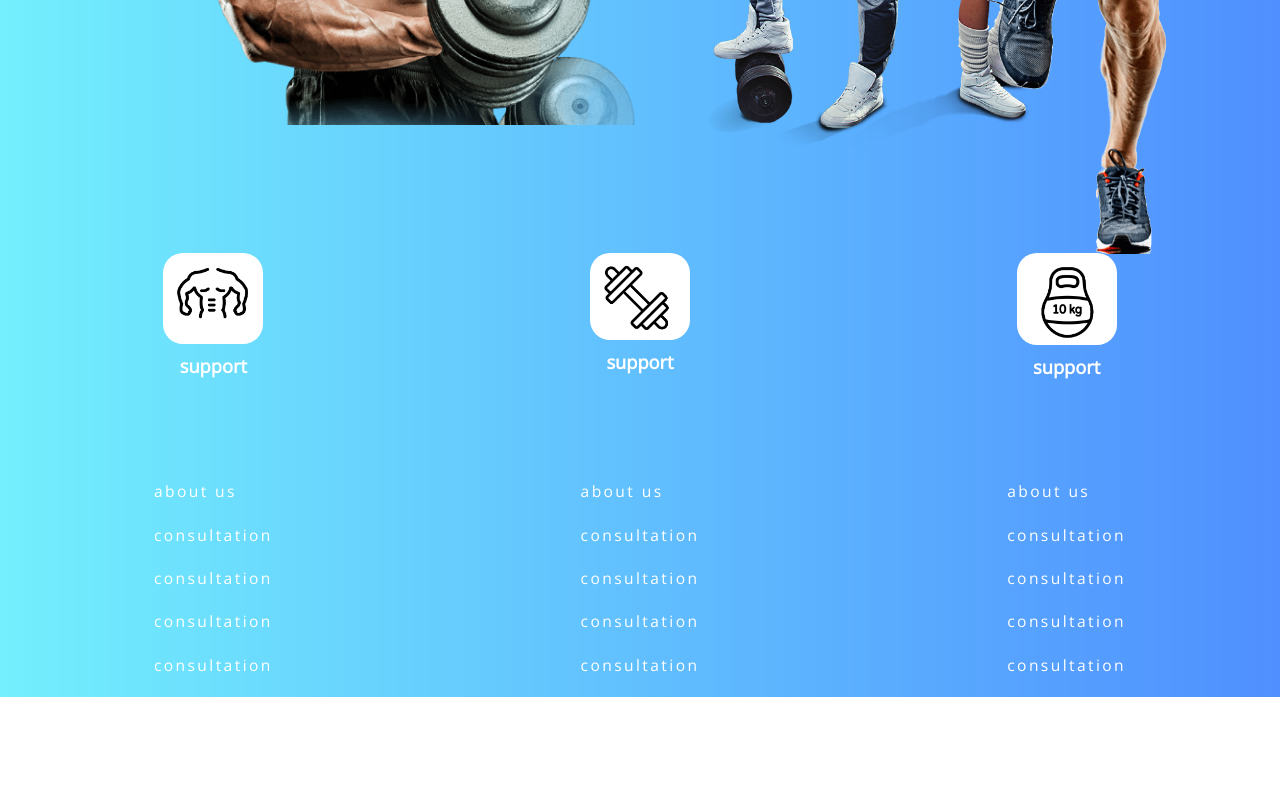
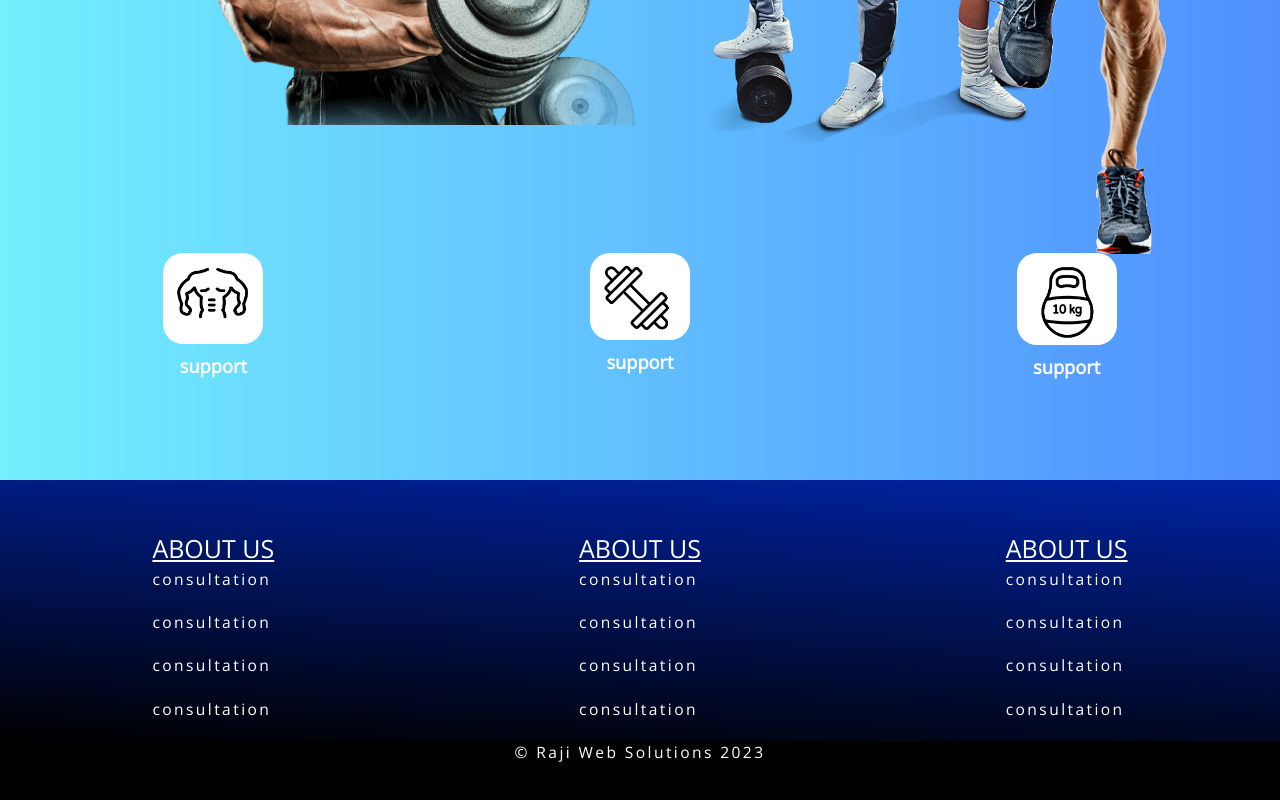
Before and after one commit to RajiDevMind/club, a React (Vite) app: page / in a window 1280 px wide. Shown: the part 1248-2048 px from the top of the page. Before the commit the page ends 1945 px from the top, so only its background shows below. Built offline with nearby package versions, Linux system fonts and the light colour scheme.

Commit message:
Footer file created and was added to Home file for rendering

```diff
--- /dev/null
+++ b/src/components/Footer.jsx
@@ -0,0 +1,44 @@
+import React from "react";
+
+const Footer = ({ cYear }) => {
+  return (
+    <>
+      <footer>
+        <div className="footer">
+          <u>about us</u>
+          <p>consultation</p>
+          <p>consultation</p>
+          <p>consultation</p>
+          <p>consultation</p>
+        </div>
+        <div className="footer">
+          <u>about us</u>
+          <p>consultation</p>
+          <p>consultation</p>
+          <p>consultation</p>
+          <p>consultation</p>
+        </div>
+        <div className="footer">
+          <u>about us</u>
+          <p>consultation</p>
+          <p>consultation</p>
+          <p>consultation</p>
+          <p>consultation</p>
+        </div>
+      </footer>
+      <div
+        style={{
+          color: "#ffffff",
+          background: "#000000",
+          textAlign: "center",
+          fontSize: "50px",
+          paddingBottom: "15px",
+        }}
+      >
+        <p> &copy; Raji Web Solutions {cYear} </p>
+      </div>
+    </>
+  );
+};
+
+export default Footer;
--- a/src/components/Home.jsx
+++ b/src/components/Home.jsx
@@ -6,8 +6,10 @@ import gym2 from "../assets/gym3.png";
 import gym3 from "../assets/runing.png";
 import Description from "./Description";
 import { Link } from "react-router-dom";
+import Footer from "./Footer";
 
 const Home = () => {
+  const currentYear = new Date().getFullYear();
   return (
     <>
       <section className="Header">
@@ -66,29 +68,7 @@ const Home = () => {
         <img src={gym1} alt="" />
       </div>
       <Description />
-      <footer>
-        <div className="footer">
-          <p>about us</p>
-          <p>consultation</p>
-          <p>consultation</p>
-          <p>consultation</p>
-          <p>consultation</p>
-        </div>
-        <div className="footer">
-          <p>about us</p>
-          <p>consultation</p>
-          <p>consultation</p>
-          <p>consultation</p>
-          <p>consultation</p>
-        </div>
-        <div className="footer">
-          <p>about us</p>
-          <p>consultation</p>
-          <p>consultation</p>
-          <p>consultation</p>
-          <p>consultation</p>
-        </div>
-      </footer>
+      <Footer cYear={currentYear} />
     </>
   );
 };
--- a/src/components/home.css
+++ b/src/components/home.css
@@ -129,6 +129,7 @@
   display: flex;
   justify-content: space-around;
   margin-top: 100px;
+  margin-bottom: 100px;
   color: #ffffff;
 }
 .description div {
@@ -203,6 +204,10 @@
   .description div img {
     width: 50px;
   }
+  footer {
+    flex-direction: column;
+    align-items: center;
+  }
 }
 
 .fa-bars {
@@ -212,7 +217,16 @@
 }
 
 footer {
-  padding-top: 100px;
+  padding-top: 50px;
   display: flex;
   justify-content: space-around;
+  background: linear-gradient(3deg, rgb(0, 0, 0), rgb(0, 35, 163));
 }
+footer .footer u {
+  font-size: 25px;
+  color: #ffffff;
+  text-transform: uppercase;
+}
+.footer p {
+  pointer: cursor;
+}
```
